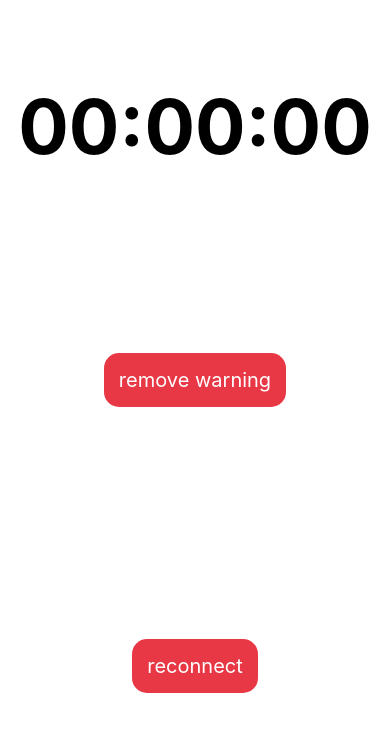
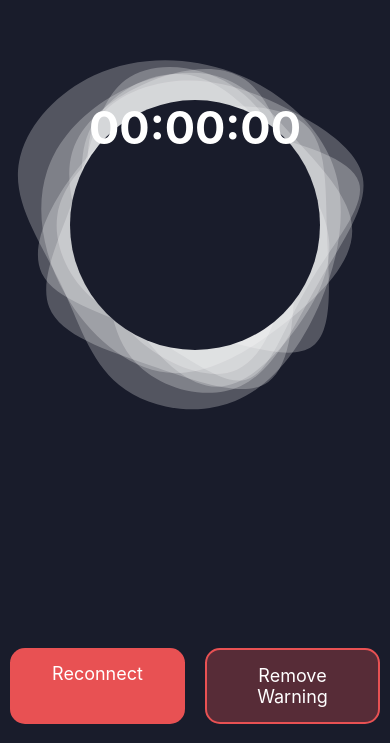
Before and after one commit to currentScript/csgoWarmupTime, a React Native app: screen / in a window 390 px wide. Shown: the part 101-844 px from the top of the page. Built offline with nearby package versions, Linux system fonts and the light colour scheme; no server answers.

Commit message:
added styling, organised code, ran first build

```diff
--- a/App.tsx
+++ b/App.tsx
@@ -1,8 +1,8 @@
 import React, { useState, useEffect } from "react";
 import { StatusBar } from "expo-status-bar";
 import { Pressable, StyleSheet, Text, View } from "react-native";
-import Countdown from "react-countdown";
-import { CountdownComponent } from "./CountdownComponent";
+import { CountdownComponent } from "./components/CountdownComponent";
+import { SvgBubbles } from "./components/SvgBubbles";
 
 interface TimeInterface {
   minutes: number;
@@ -26,6 +26,8 @@ export default function App() {
     ws.onmessage = ({ data }) => {
       if (text1regex.test(data) || text2regex.test(data) || text3regex.test(data)) {
         data = data.replace(/WAITING FOR PLAYERS /i, ""); // only get the time
+        data = data.replace(/ /i, "");
+        console.log(data);
         let minutes = +data.split(":")[0];
         let seconds = +data.split(":")[1];
 
@@ -48,64 +50,97 @@ export default function App() {
     };
   }, [rerender]);
 
-  useEffect(() => {});
-
   return (
     <View style={styles.container}>
-      <StatusBar style="auto" />
+      <StatusBar style="light" />
 
+      <View style={styles.countdownView}>
         {isCountdownTimeSet && (
-        <Text style={ending ? styles.warumupEnding : styles.timeInfo}>
+          <Text style={styles.timeInfo}>
             <CountdownComponent minutes={time.minutes} seconds={time.seconds} />
           </Text>
         )}
-      {!isCountdownTimeSet && <Text style={ending ? styles.warumupEnding : styles.timeInfo}>00:00:00</Text>}
+        {!isCountdownTimeSet && <Text style={styles.timeInfo}>00:00:00</Text>}
+        <SvgBubbles isEnding={ending} />
+      </View>
 
-      <Pressable onPress={() => setEnding(false)} style={styles.resetButton}>
-        <Text style={styles.buttonText}>remove warning</Text>
-      </Pressable>
-
+      <View style={styles.buttonView}>
         <Pressable
           onPress={() => {
             callRerender(!rerender);
             setIsCountdownTimeSet(false);
+            setEnding(false);
           }}
-        style={styles.resetButton}
+          style={[styles.button, styles.reconnectButton]}
         >
-        <Text style={styles.buttonText}>reconnect</Text>
+          <Text style={styles.buttonText}>Reconnect</Text>
         </Pressable>
+
+        <Pressable onPress={() => setEnding(false)} style={[styles.button, styles.removeWarningButton]}>
+          <Text style={styles.buttonText}>Remove Warning</Text>
+        </Pressable>
+      </View>
     </View>
   );
 }
 
 const styles = StyleSheet.create({
   container: {
-    flex: 1,
-    backgroundColor: "#fff",
+    display: "flex",
+    flexDirection: "column",
+    alignItems: "center",
+    justifyContent: "space-between",
+    height: "100%",
+    backgroundColor: "#191C2B",
+    overflow: "hidden",
+  },
+  countdownView: {
+    width: 300,
+    height: 300,
+    display: "flex",
     alignItems: "center",
     justifyContent: "center",
+    margin: "auto",
+    position: "relative",
+    marginTop: "45%",
   },
   timeInfo: {
-    marginTop: "auto",
-    fontSize: 75,
+    fontSize: 45,
     fontWeight: "bold",
-    color: "#000",
+    color: "#fff",
+    zIndex: 22,
+    borderRadius: 11111,
+    backgroundColor: "#191C2B",
+    width: 250,
+    height: 250,
+    textAlign: "center",
+    textAlignVertical: "center",
   },
-  warumupEnding: {
-    marginTop: "auto",
-    fontSize: 75,
-    fontWeight: "bold",
-    color: "#f00",
+  buttonView: {
+    width: "100%",
+    display: "flex",
+    flexDirection: "row",
+    justifyContent: "space-around",
+    marginBottom: "5%",
   },
-  resetButton: {
-    marginTop: "auto",
-    marginBottom: 50,
+  button: {
+    width: 175,
     padding: 15,
-    backgroundColor: "#e83846",
     borderRadius: 15,
   },
+  removeWarningButton: {
+    backgroundColor: "#E851534D",
+    borderColor: "#E85153",
+    borderWidth: 2,
+  },
+  reconnectButton: {
+    backgroundColor: "#E85153",
+  },
   buttonText: {
+    height: "auto",
     color: "#fff",
-    fontSize: 20,
+    fontSize: 18,
+    textAlign: "center",
+    textAlignVertical: "center",
   },
 });
--- a/app.json
+++ b/app.json
@@ -23,7 +23,8 @@
       "adaptiveIcon": {
         "foregroundImage": "./assets/adaptive-icon.png",
         "backgroundColor": "#FFFFFF"
-      }
+      },
+      "package": "com.currentscript.csgoHelperClient"
     },
     "web": {
       "favicon": "./assets/favicon.png"
--- /dev/null
+++ b/components/SvgBubble.tsx
@@ -0,0 +1,68 @@
+import React, { isValidElement, useEffect, useRef } from "react";
+import { Animated, Easing, StyleSheet } from "react-native";
+import Svg, { Path } from "react-native-svg";
+
+interface SvgBubbleProps {
+  isEnding: boolean;
+  path: string;
+}
+
+export const SvgBubble: React.FC<SvgBubbleProps> = React.memo(({ isEnding, path }) => {
+  const rotationStartValue = Math.floor(Math.random() * 360);
+
+  const rotateAnim = useRef(new Animated.Value(rotationStartValue)).current;
+
+  const rotate = () => {
+    Animated.loop(
+      Animated.timing(rotateAnim, {
+        toValue: 360 + rotationStartValue,
+        useNativeDriver: false,
+        easing: Easing.linear,
+        duration: 10000 * Math.floor(Math.random() * 15),
+      })
+    ).start();
+  };
+
+  useEffect(() => {
+    setTimeout(() => {
+      rotate();
+    }, 200);
+  }, []);
+
+  return (
+    <Animated.View
+      style={[
+        styles.svgView,
+        {
+          transform: [
+            {
+              rotateZ: rotateAnim.interpolate({
+                inputRange: [0, 360, 720],
+                outputRange: ["0deg", "360deg", "720deg"],
+              }),
+            },
+          ],
+        },
+      ]}
+    >
+      <Svg width={900} height={600} style={styles.svg}>
+        <Path d={path} fill={isEnding ? "#E85153" : "#fff"} />
+      </Svg>
+    </Animated.View>
+  );
+});
+
+const styles = StyleSheet.create({
+  svg: {
+    position: "absolute",
+    opacity: 0.25,
+    zIndex: 0,
+    top: "-50%",
+    left: "-100%",
+  },
+  svgView: {
+    position: "absolute",
+    width: "100%",
+    height: "100%",
+  },
+});
--- /dev/null
+++ b/components/SvgBubbles.tsx
@@ -0,0 +1,59 @@
+import React from "react";
+import { StyleSheet, View } from "react-native";
+import { SvgBubble } from "./SvgBubble";
+
+interface SvgBubblesProps {
+  isEnding: boolean;
+}
+
+export const SvgBubbles: React.FC<SvgBubblesProps> = React.memo(({ isEnding }) => {
+  return (
+    <View style={styles.view}>
+      <SvgBubble
+        isEnding={isEnding}
+        path="M640.438 133.98c25 48.3 16.6 106.7 19 167.7 2.5 60.9 15.9 124.3-9.1 171.6-25 47.4-88.4 78.6-153.4 80.3-65.1 1.6-131.8-26.3-181.8-73.7-50-47.3-83.3-114-80.2-177.6 3-63.7 42.4-124.3 92.4-172.6 50-48.3 110.6-84.4 170.1-83.3 59.6 1 118 39.2 143 87.6"
+      />
+      <SvgBubble
+        isEnding={isEnding}
+        path="M610.083 168.29c31.2 41 43.8 90.8 50.5 147.2 6.7 56.5 7.6 119.6-23.6 149-31.2 29.3-94.3 24.8-161.3 28.6-66.9 3.7-137.6 15.8-183.8-13.5-46.2-29.4-67.8-100.1-50.1-153.1 17.7-53.1 74.7-88.4 120.8-129.4 46.2-41 81.5-87.7 124.1-94.8 42.5-7.2 92.3 25 123.4 66"
+      />
+      <SvgBubble
+        isEnding={isEnding}
+        path="M602.98 151.274c29.1 28.7 29.7 86.5 36.2 150.7 6.5 64.2 18.9 134.9-10.3 159.9s-99.9 4.3-160.1-6.2c-60.2-10.5-110-10.7-149.8-35.7-39.8-25-69.8-74.8-66.1-120.8 3.6-46.1 40.9-88.6 80.7-117.2 39.8-28.7 82.3-43.6 132.4-51.3 50-7.6 107.8-8 137 20.6"
+      />
+      <SvgBubble
+        isEnding={isEnding}
+        path="M552.453 195.64c50 28.5 107.8 70.7 112.2 117.3 4.3 46.5-44.8 97.4-94.8 122.4s-100.9 24.1-150 22.4c-49.2-1.8-96.6-4.4-129.1-29.4s-50.1-72.4-54.6-124.3c-4.4-51.8 4.2-108.2 36.7-136.7 32.5-28.5 88.9-29.1 138.1-22.1 49.3 7.1 91.5 21.9 141.5 50.4"
+      />
+
+      <SvgBubble
+        isEnding={isEnding}
+        path="M622.313 165.983c32.1 43.2 47.9 91.7 41.3 133.7-6.6 42-35.6 77.3-67.7 120.3-32.2 43-67.5 93.7-111.4 102.1-43.8 8.5-96.2-25.1-146.2-68.1-50-43-97.6-95.4-102.9-153-5.3-57.6 31.7-120.6 81.7-163.7 50-43.2 113-66.6 168.7-59.4 55.8 7.2 104.3 45 136.5 88.1"
+      />
+      <SvgBubble
+        isEnding={isEnding}
+        path="M631.16 131.564c33.8 25 30.7 95.7 29.4 165.1-1.2 69.4-.8 137.5-34.6 165.4-33.9 27.8-102 15.4-169.2 14.4-67.1-.9-133.4 9.6-173.2-18.2-39.8-27.8-53.3-94.1-39.7-146.7 13.5-52.7 54.1-91.9 93.9-116.9 39.8-25 79-35.8 133.9-51.6 54.9-15.8 125.6-36.5 159.5-11.5"
+      />
+      <SvgBubble
+        isEnding={isEnding}
+        path="M603.25 124.46c26 29.7 23.5 84.2 14 129.1-9.5 44.9-26.2 80.2-52.2 126.5-26 46.4-61.3 103.7-114.4 121.4-53 17.6-123.7-4.3-154.2-50.6-30.5-46.4-20.8-117.1-9.1-176.1 11.6-59.1 25.2-106.5 55.7-136.1 30.5-29.7 77.9-41.6 128.8-45.2 50.9-3.5 105.4 1.4 131.4 31"
+      />
+      <SvgBubble
+        isEnding={isEnding}
+        path="M610.151 135.72c34.7 25 36.1 92.9 26.5 151.1-9.7 58.3-30.5 106.8-65.1 133-34.7 26.1-83.2 29.9-142.9 41-59.6 11.1-130.3 29.5-156.5 3.3-26.2-26.2-7.8-96.9-5.4-165.2 2.3-68.4-11.3-134.4 14.8-159.4 26.2-25 92.2-9 159.1-9.9 67-1 134.9-18.9 169.5 6.1"
+      />
+    </View>
+  );
+});
+
+const styles = StyleSheet.create({
+  view: {
+    position: "absolute",
+    width: "100%",
+    height: "100%",
+    display: "flex",
+    alignItems: "center",
+    justifyContent: "center",
+    transform: [{ scale: 0.7 }],
+  },
+});
--- a/package.json
+++ b/package.json
@@ -10,12 +10,15 @@
     "eject": "expo eject"
   },
   "dependencies": {
+    "eas-cli": "^0.49.0",
     "expo": "~44.0.0",
+    "expo-dev-client": "~0.8.4",
     "expo-status-bar": "~1.2.0",
     "react": "17.0.1",
     "react-countdown": "^2.3.2",
     "react-dom": "17.0.1",
     "react-native": "0.64.3",
+    "react-native-svg": "12.1.1",
     "react-native-web": "0.17.1"
   },
   "devDependencies": {
```
Also changed, not shown: eas.json (added, +23 -0 lines), components/CountdownComponent.tsx (renamed from CountdownComponent.tsx), 1 other file (tests, documents, lock files or other folders). Lines whose indentation alone changed are shown as unchanged.
